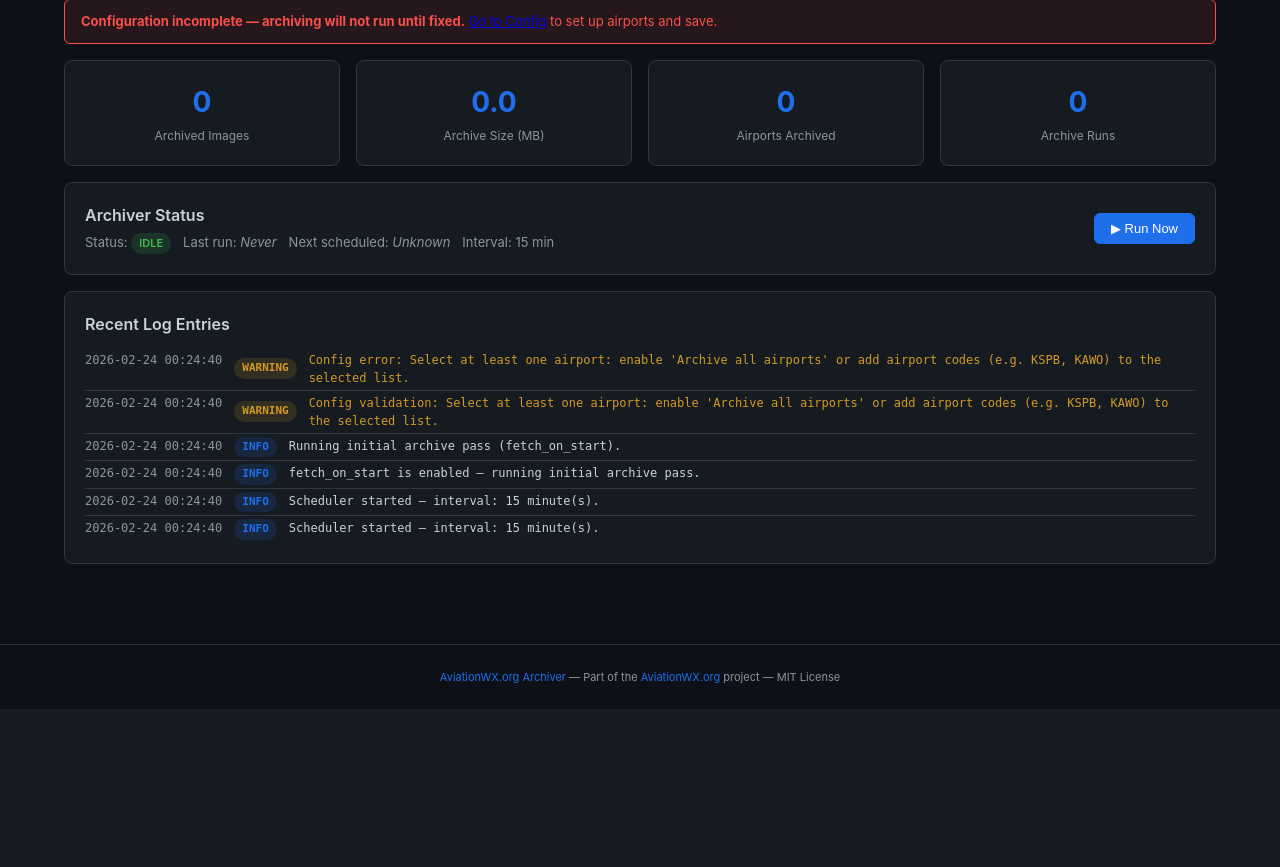
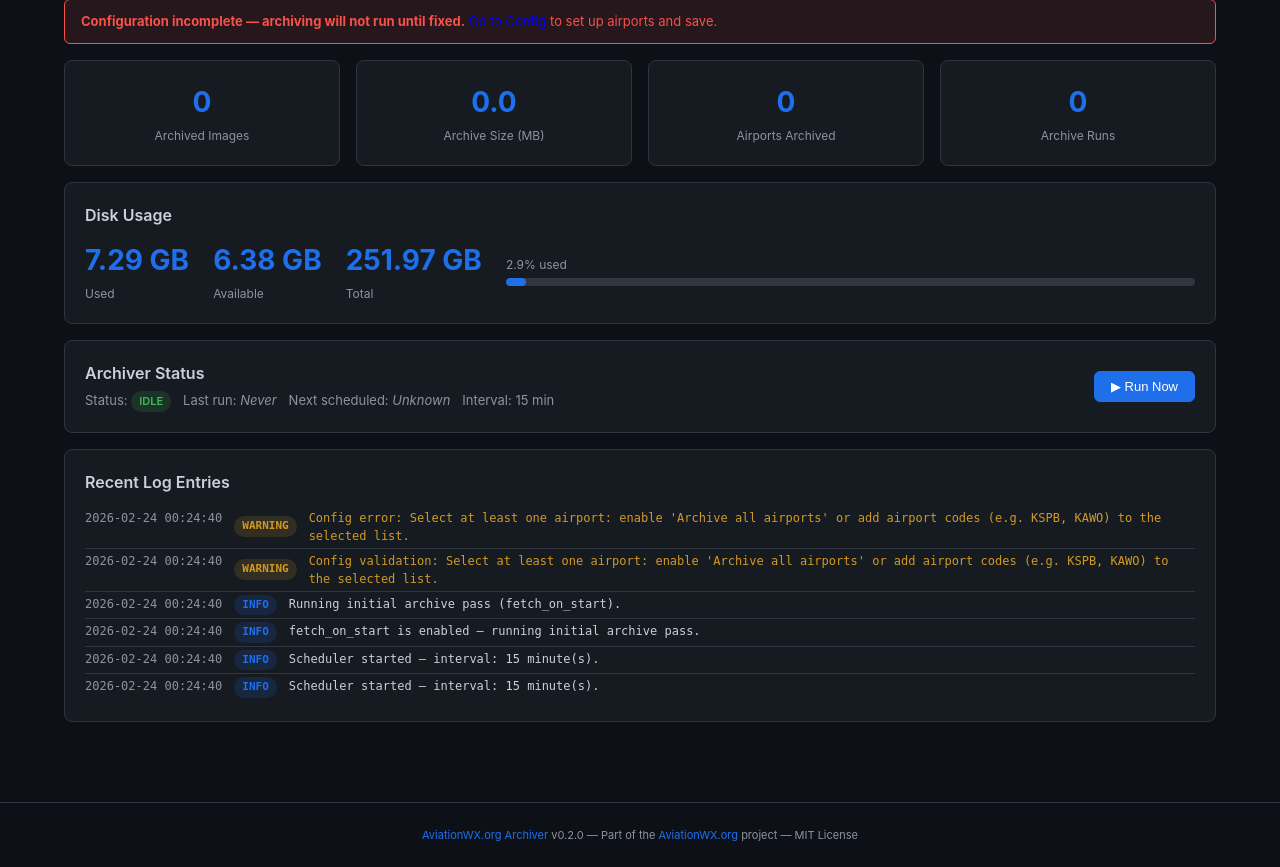
Before and after one commit to alexwitherspoon/aviationwx.org-archiver, a Flask app: page / in a window 1280 px wide. Shown: the part 158-1025 px from the top of the page. Before the commit the page ends 841 px from the top, so only its background shows below. Run offline with Flask 3, Linux system fonts and the light colour scheme.

Commit message:
Update templates: version, config hints, dashboard stats
- base: include version in footer
- config: clarify Docker bind-mount hint for archive
- dashboard: disk usage, archive stats, improved layout

```diff
--- a/app/templates/base.html
+++ b/app/templates/base.html
@@ -189,6 +189,7 @@
 
   <footer>
     <a href="https://github.com/alexwitherspoon/aviationwx.org-archiver" target="_blank" rel="noopener">AviationWX.org Archiver</a>
+    v{{ app_version }}{% if app_git_sha %} <span title="Git commit">{{ app_git_sha }}</span>{% endif %}
     &mdash; Part of the <a href="https://aviationwx.org" target="_blank" rel="noopener">AviationWX.org</a> project &mdash;
     MIT License
   </footer>
--- a/app/templates/dashboard.html
+++ b/app/templates/dashboard.html
@@ -31,6 +31,34 @@
     <div class="label">Archive Runs</div>
   </div>
 </div>
+
+{% if archive_stats.disk_usage %}
+<div class="card">
+  <h2 style="margin:0 0 12px 0">Disk Usage</h2>
+  <div style="display:flex; align-items:center; gap:24px; flex-wrap:wrap;">
+    <div class="stat" style="text-align:left;">
+      <div class="value">{{ archive_stats.disk_usage.used_gb }} GB</div>
+      <div class="label">Used</div>
+    </div>
+    <div class="stat" style="text-align:left;">
+      <div class="value">{{ archive_stats.disk_usage.free_gb }} GB</div>
+      <div class="label">Available</div>
+    </div>
+    <div class="stat" style="text-align:left;">
+      <div class="value">{{ archive_stats.disk_usage.total_gb }} GB</div>
+      <div class="label">Total</div>
+    </div>
+    <div style="flex:1; min-width:120px;">
+      <div style="display:flex; justify-content:space-between; font-size:12px; color:var(--text-muted); margin-bottom:4px;">
+        <span>{{ archive_stats.disk_usage.percent_used }}% used</span>
+      </div>
+      <div style="height:8px; background:var(--border); border-radius:4px; overflow:hidden;">
+        <div style="height:100%; width:{{ archive_stats.disk_usage.percent_used }}%; background:var(--accent); border-radius:4px;"></div>
+      </div>
+    </div>
+  </div>
+</div>
+{% endif %}
 
 <!-- Run status -->
 <div class="card">
```
Also changed, not shown: app/templates/config.html (+8 -2 lines).
